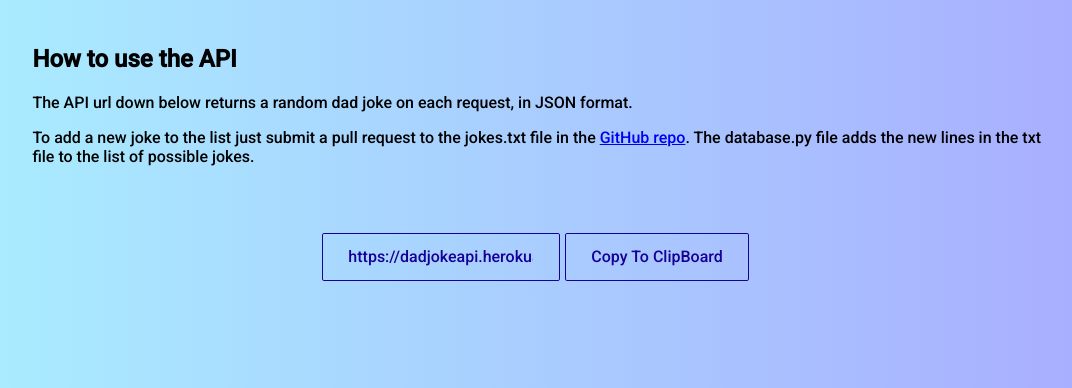
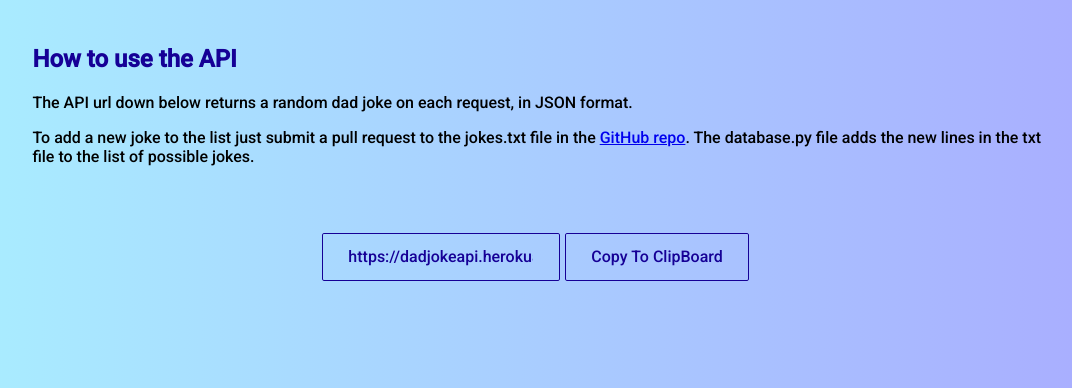
Before and after one commit to maaaaciej/dadjokeapi, a Flask app: page /api in a window 1280 px wide. Shown: the part 32-420 px from the top of the page, without its empty margins (102-1174 px from the left). Run offline with Flask 2, Linux system fonts and the light colour scheme.

Commit message:
minor styling issures

```diff
--- a/static/styles/index.css
+++ b/static/styles/index.css
@@ -126,3 +126,7 @@ footer a:hover {
     text-align: center;
     transition: all 0.2s;
 }
+
+h2{
+  color: #160096
+}
```
